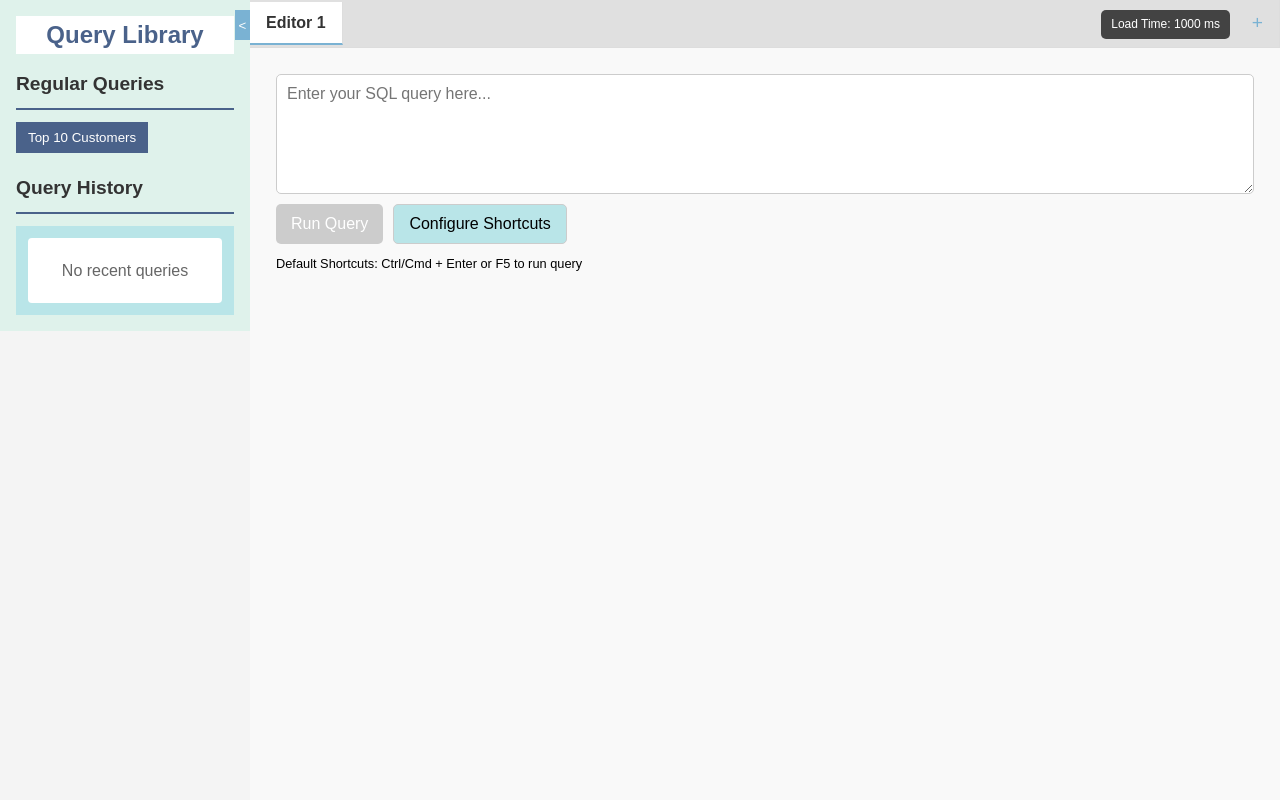
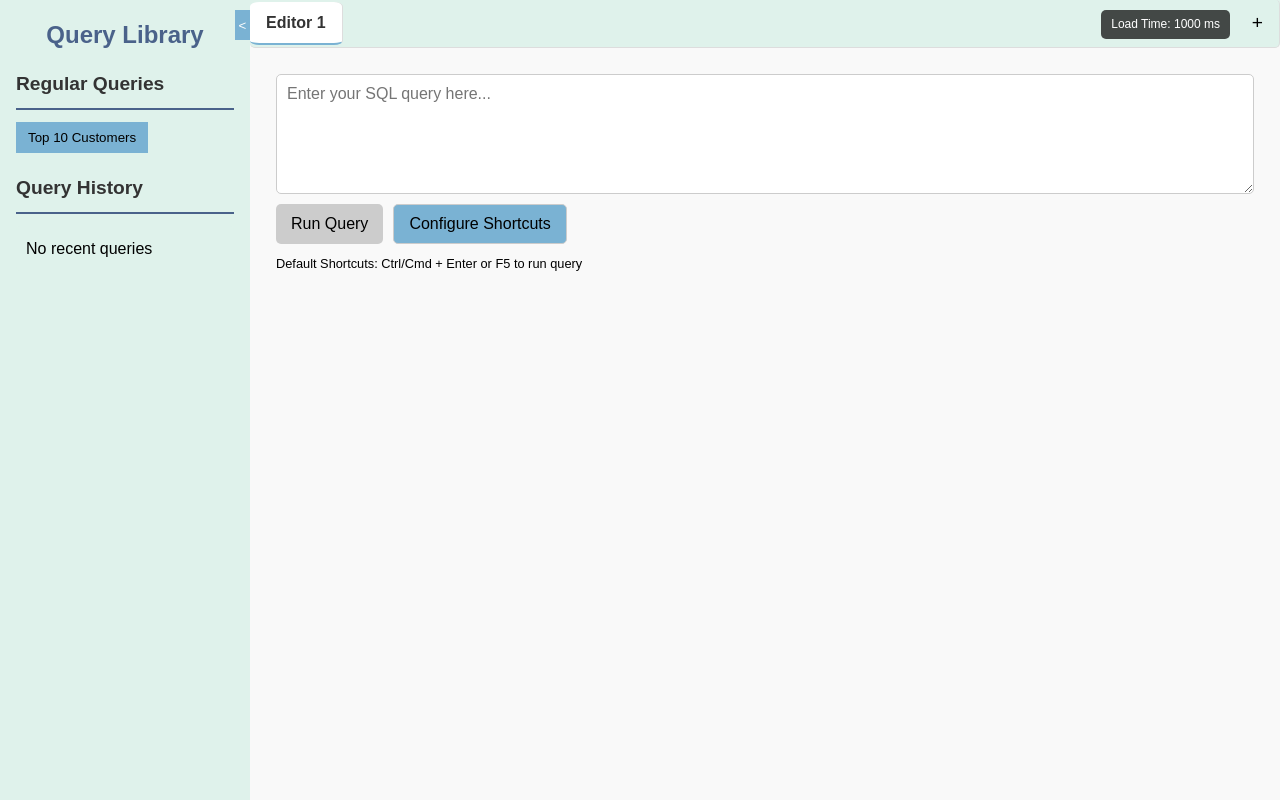
Before and after one commit to MaYnk0018/Zero, a React (Vite) app: page / in a window 1280 px wide. Built offline with nearby package versions, Linux system fonts and the light colour scheme.

Commit message:
improved color combination

```diff
--- a/src/components/queryEditor.css
+++ b/src/components/queryEditor.css
@@ -27,8 +27,8 @@
 }
 
 .query-editor-explanation {
-  background-color: #B9E5E8;
-  padding: 10px;
+  background-color: #7AB2D3;
+  padding: 5px;
   max-width: fit-content;
   border-radius: 5px;
   margin-top: 10px;
@@ -46,7 +46,7 @@
   font-size: 1rem;
   background-color: #7AB2D3;
   border: none;
-  color: #fff;
+  color: black;
   border-radius: 5px;
   cursor: pointer;
   transition: background-color 0.3s ease;
@@ -80,7 +80,7 @@
 .config-shortcuts-button {
   padding: 10px 15px;
   font-size: 1rem;
-  background-color: #B9E5E8;
+  background-color: #7AB2D3;
   border: 1px solid #ccc;
   border-radius: 5px;
   cursor: pointer;
--- a/src/components/querySelector.css
+++ b/src/components/querySelector.css
@@ -21,7 +21,8 @@
   color: #4A628A;
   top: 0;
   /* z-index: 10; */
-  background-color: #fff;
+  /* margin-bottom: 40px; */
+  background-color: #DFF2EB;
   margin-bottom: 15px;
   text-align: center;
   font-weight: 600;
@@ -37,8 +38,9 @@
 }
 
 .query-selector-button {
-  background-color: #4A628A;
-  color: white;
+  background-color: #7AB2D3;
+  color: black;
+  font: bold;
   border: none;
   padding: 8px 12px;
   cursor: pointer;
@@ -51,8 +53,8 @@
 
 .query-history-section {
   flex-grow: 1;
-  background-color: #B9E5E8;
-  padding: 12px;
+  background-color: #DFF2EB;
+  /* padding: 12px; */
   overflow-y: auto;
   max-height: 35vh;
   overflow: auto;
@@ -89,11 +91,12 @@
 }
 
 .query-history-item {
-  background-color: white;
+  background-color: #7AB2D3;
   border: 1px solid #e0e0e0;
   border-radius: 4px;
   margin-bottom: 8px;
-  padding: 10px;
+  padding: 5px 10px;
+  color: black;
 }
 
 .query-history-content {
@@ -121,14 +124,14 @@
 }
 
 .history-add-button:hover {
-  background-color: #7AB2D3;
+  background-color: #324753;
 }
 
 .query-history-empty {
-  text-align: center;
-  color: #666;
-  padding: 20px;
-  background-color: white;
+  /* text-align: center; */
+  color: black;
+  padding: 10px;
+  background-color: #DFF2EB;
   border-radius: 4px;
 }
 
--- a/src/index.css
+++ b/src/index.css
@@ -30,7 +30,7 @@ body.fullscreen-active .sidebar-container {
 }
 
 .sidebar-container {
-  background-color: #f4f4f4;
+  background-color: #DFF2EB;
   position: relative;
   transition: width 0.3s ease;
   overflow: visible;
@@ -53,12 +53,17 @@ body.fullscreen-active .sidebar-container {
   display: flex;
   align-items: center;
   border-bottom: 1px solid #ddd;
-  background-color: #e0e0e0;
+  background-color: #DFF2EB;
+  /* border-end-end-radius: 5px; */
+  border-bottom-left-radius: 5px;
+  border-bottom-right-radius: 5px;
+
 }
 
 .editor-tab {
   padding: 8px 16px;
   cursor: pointer;
+  border-radius: 10%;
   border-right: 1px solid #ddd;
   transition: background-color 0.3s;
 }
@@ -76,7 +81,9 @@ body.fullscreen-active .sidebar-container {
 .editor-tab.add-tab {
   margin-left: auto;
   font-size: 1.2rem;
-  color: #7AB2D3;
+  font: bold;
+  font-size: larger;
+  color: black;
 }
 
 
```
